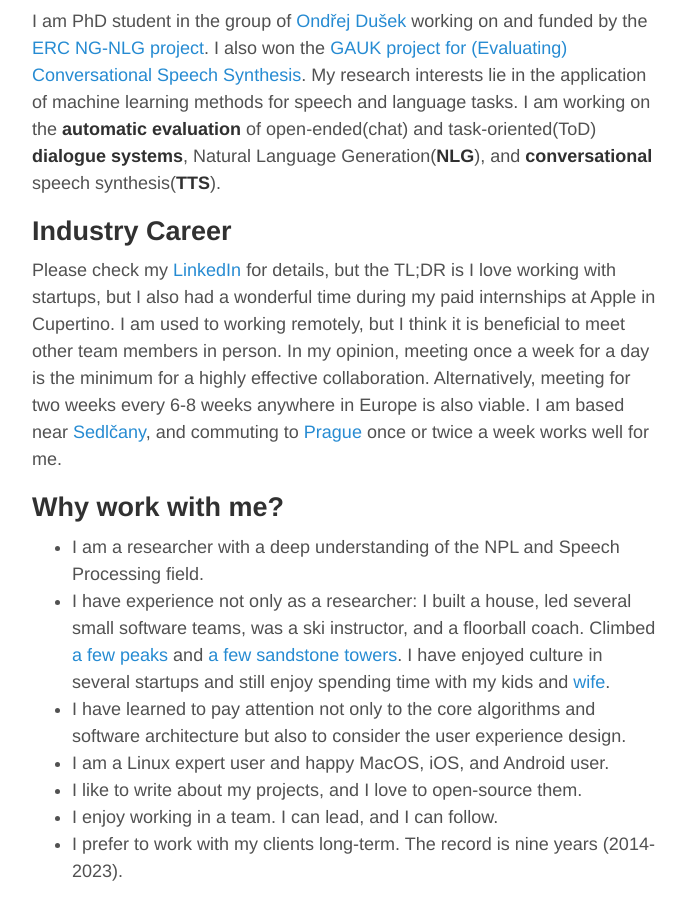
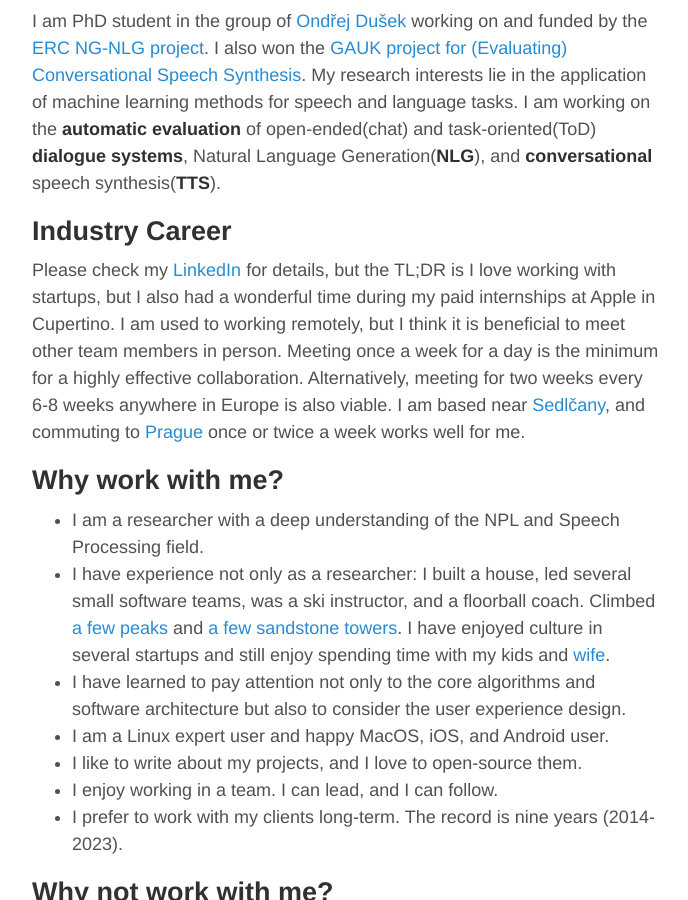
Before and after one commit to oplatek/oplatek.github.io, a Jekyll site: the page built from index.md, in a window 1280 px wide and 900 px high, scrolled down 1572 px. Shown: the whole window, without its empty margins (293-981 px from the left). Built offline with Jekyll 4.4.1, drawn with Linux system fonts in a browser that asks for light colours.

Commit message:
minor fix

```diff
--- a/index.md
+++ b/index.md
@@ -37,7 +37,7 @@
 Please check my [LinkedIn](https://www.linkedin.com/in/ondrejplatek/) for details, but the TL;DR is I love working with
 startups, but I also had a wonderful time during my paid internships at Apple in Cupertino.
 I am used to working remotely, but I think it is beneficial to meet other team members in person.
-In my opinion, meeting once a week for a day is the minimum for a highly effective collaboration.
+Meeting once a week for a day is the minimum for a highly effective collaboration.
 Alternatively, meeting for two weeks every 6-8 weeks anywhere in Europe is also viable.
 I am based near [Sedlčany](https://cs.wikipedia.org/wiki/Sedl%C4%8Dany), and commuting to [Prague](https://en.wikipedia.org/wiki/Prague) once or twice a week works well for me.
 
```
